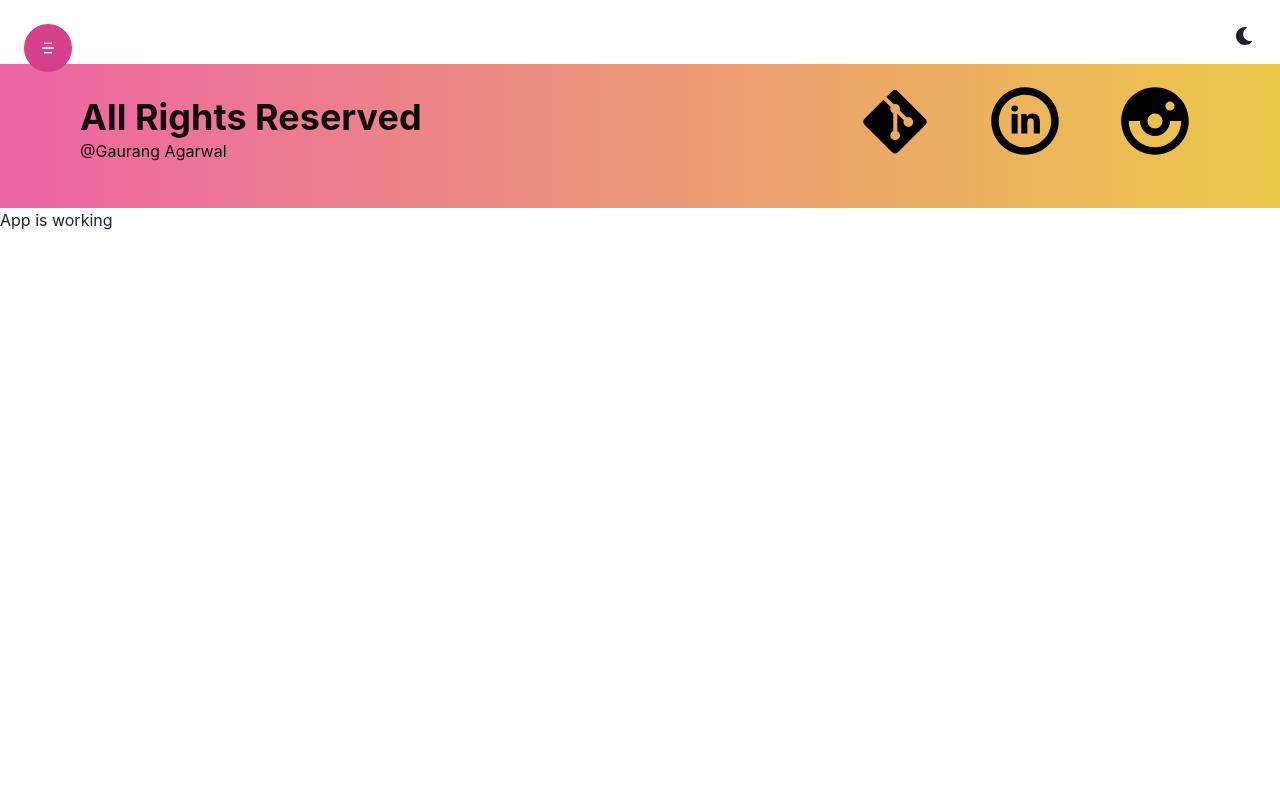
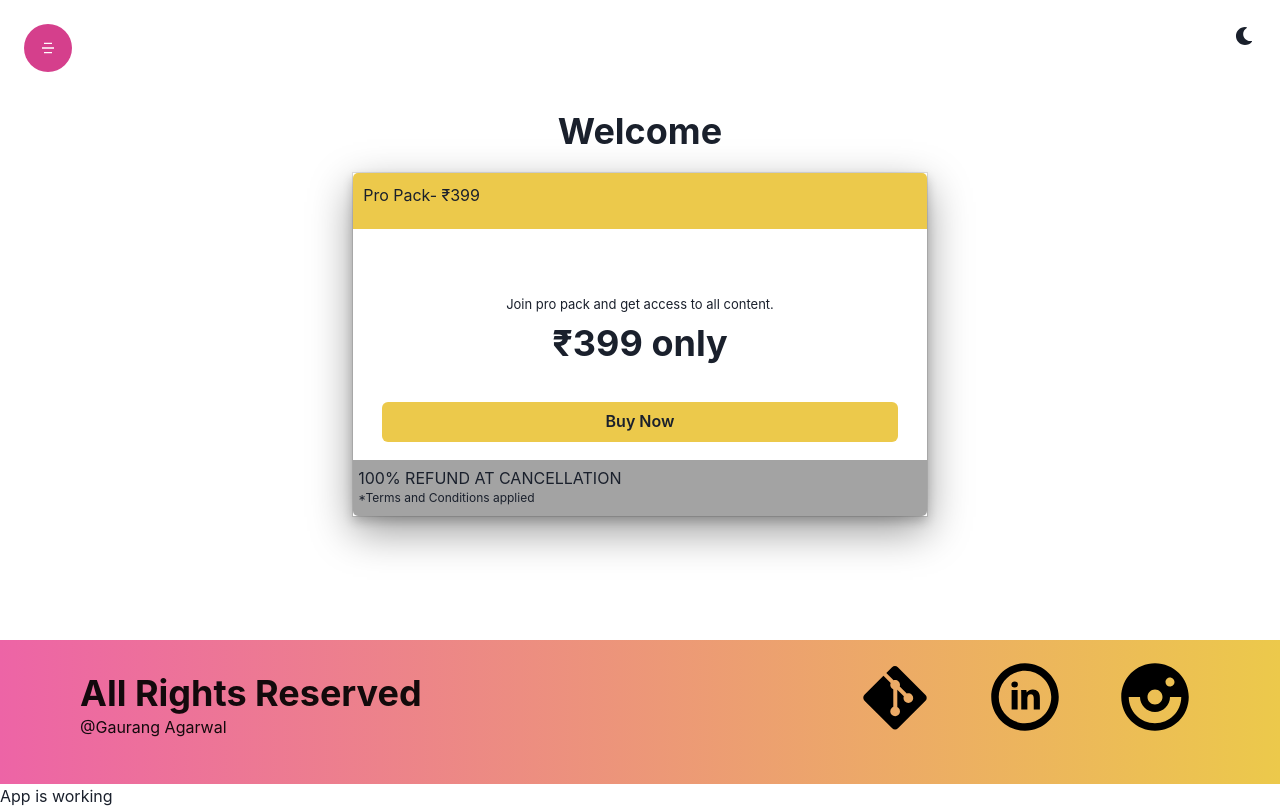
Before and after one commit to GAURANG-21/mern-app, a React (Vite) app in the folder CourseUp/: page /subscribe in a window 1280 px wide. Built offline with nearby package versions, Linux system fonts and the light colour scheme.

Commit message:
Added payment frontend

```diff
--- a/CourseUp/src/App.jsx
+++ b/CourseUp/src/App.jsx
@@ -11,6 +11,10 @@ import ResetPassword from "./component/Auth/ResetPassword";
 import ContactUs from "./component/ContactUs/ContactUs";
 import RequestUs from "./component/RequestUs/RequestUs";
 import About from "./component/About/About";
+import Subscribe from "./component/Payments/Subscribe";
+import PaymentSuccess from "./component/Payments/PaymentSuccess";
+import NotFound from "./component/Layout/NotFound/NotFound";
+import PaymentFail from "./component/Payments/PaymentFail";
 
 function App() {
   return (
@@ -26,6 +30,10 @@ function App() {
           <Route path="/contactUs" element={<ContactUs />} />
           <Route path="/requestUs" element={<RequestUs />} />
           <Route path="/about" element={<About />} />
+          <Route path="/subscribe" element={<Subscribe />} />
+          <Route path="/paymentsuccess" element={<PaymentSuccess />} />
+          <Route path="*" element={<NotFound />} />
+          <Route path="/paymentfail" element={<PaymentFail />} />
           <Route
             path="/resetPassword/:token"
             element={<ResetPassword />}
--- /dev/null
+++ b/CourseUp/src/component/Layout/NotFound/NotFound.jsx
@@ -0,0 +1,21 @@
+import { Container, Heading, VStack, Button } from "@chakra-ui/react";
+import { RiErrorWarningFill } from "react-icons/ri";
+import { Link } from "react-router-dom";
+
+const NotFound = () => {
+  return (
+    <Container h={"90vh"}>
+      <VStack justifyContent={"center"} h={"full"} spacing={"4"}>
+        <RiErrorWarningFill size={"5rem"} />
+        <Heading my={"8"} textAlign={"center"}>
+          Page Not Found
+        </Heading>
+        <Link to={"/"}>
+          <Button variant={"ghost"}>Go to home</Button>
+        </Link>
+      </VStack>
+    </Container>
+  );
+};
+
+export default NotFound;
--- /dev/null
+++ b/CourseUp/src/component/Payments/PaymentFail.jsx
@@ -0,0 +1,21 @@
+import { Container, Heading, VStack, Button } from "@chakra-ui/react";
+import { RiErrorWarningFill } from "react-icons/ri";
+import { Link } from "react-router-dom";
+
+const PaymentFail = () => {
+  return (
+    <Container h={"90vh"}>
+      <VStack justifyContent={"center"} h={"full"} spacing={"4"}>
+        <RiErrorWarningFill size={"5rem"} />
+        <Heading my={"8"} textAlign={"center"} textTransform={"uppercase"}>
+          Payment failed!
+        </Heading>
+        <Link to={"/subscribe"}>
+          <Button variant={"ghost"}>Try Again</Button>
+        </Link>
+      </VStack>
+    </Container>
+  );
+};
+
+export default PaymentFail;
--- /dev/null
+++ b/CourseUp/src/component/Payments/PaymentSuccess.jsx
@@ -0,0 +1,52 @@
+import {
+  Container,
+  Heading,
+  VStack,
+  Box,
+  Text,
+  Button,
+} from "@chakra-ui/react";
+import { RiCheckboxCircleFill } from "react-icons/ri";
+import { Link } from "react-router-dom";
+
+const PaymentSuccess = () => {
+  return (
+    <Container h={"90vh"} p={"16"}>
+      <Heading my={"8"} textAlign={"center"}>
+        You have Pro Pack
+      </Heading>
+      <VStack
+        boxShadow={"lg"}
+        pb={"16"}
+        alignItems={"center"}
+        borderRadius={"lg"}
+      >
+        <Box
+          w={"full"}
+          bg={"yellow.400"}
+          p={"4"}
+          css={{ borderRadius: "8px 8px 0 0" }}
+        >
+          <Text>Payment Success</Text>
+        </Box>
+        <Box p={"4"}>
+          <VStack textAlign={"center"} px={"8"} mt={"4"} spacing={"8"}>
+            <Text>
+              Congratulations. You are a pro-member. You have access to premium
+              content.
+            </Text>
+            <Heading size={"4xl"}>
+              <RiCheckboxCircleFill />
+            </Heading>
+          </VStack>
+        </Box>
+        <Link to={"/profile"}>
+          <Button variant={"ghost"}>Go to Profile</Button>
+        </Link>
+        <Heading size={"xs"}>Reference: afhahgoaehfohaf</Heading>
+      </VStack>
+    </Container>
+  );
+};
+
+export default PaymentSuccess;
--- /dev/null
+++ b/CourseUp/src/component/Payments/Subscribe.jsx
@@ -0,0 +1,60 @@
+import {
+  Container,
+  Heading,
+  VStack,
+  Box,
+  Text,
+  Button,
+} from "@chakra-ui/react";
+
+const Subscribe = () => {
+  return (
+    <Container h={["60vh", "62vh"]} mt={["12vh", "10vh"]} pt={"10px"}>
+      <Heading textAlign={"center"} my={"20px"}>
+        Welcome
+      </Heading>
+      <VStack boxShadow={"dark-lg"}>
+        <Box
+          bgColor={"yellow.400"}
+          w={"full"}
+          style={{ borderRadius: "5px 5px 0 0" }}
+        >
+          <Text textAlign={["center", "left"]} p={"10px"} h={"7vh"}>
+            Pro Pack- ₹399
+          </Text>
+        </Box>
+        <Text pt={"10%"} fontSize={"small"} textAlign={"center"}>
+          Join pro pack and get access to all content.
+        </Text>
+        <Heading> ₹399 only</Heading>
+        <Button variant={"ghost"} w={"90%"} bgColor={"yellow.400"} mt={"5%"}>
+          Buy Now
+        </Button>
+        <VStack width={"100%"}>
+          <Box
+            bgColor={"blackAlpha.500"}
+            style={{ borderRadius: "0 0 5px 5px" }}
+            width={"100%"}
+            mt={"10px"}
+            p={"5px"}
+            h={["9vh", "7vh"]}
+            display={"flex"}
+            flexDirection={"column"}
+            justifyContent={"center"}
+          >
+            <Heading
+              size={"sm"}
+              textTransform={"uppercase"}
+              fontWeight={"15vh"}
+            >
+              100% Refund at cancellation
+            </Heading>
+            <Text fontSize={"xs"}>*Terms and Conditions applied</Text>
+          </Box>
+        </VStack>
+      </VStack>
+    </Container>
+  );
+};
+
+export default Subscribe;
```
